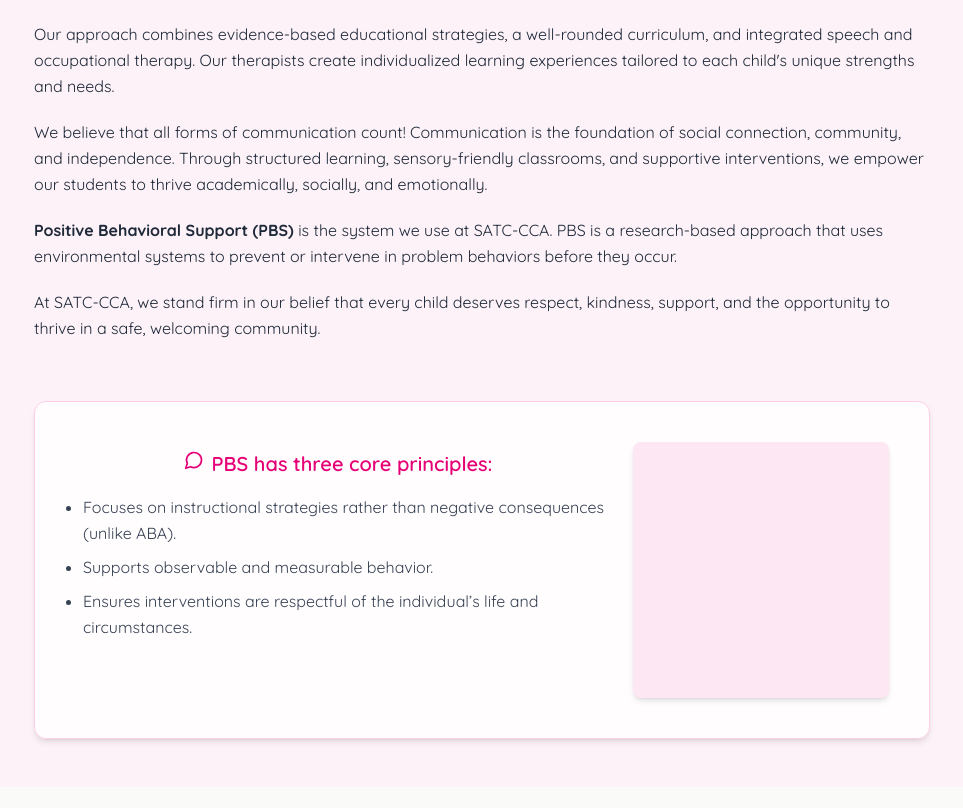
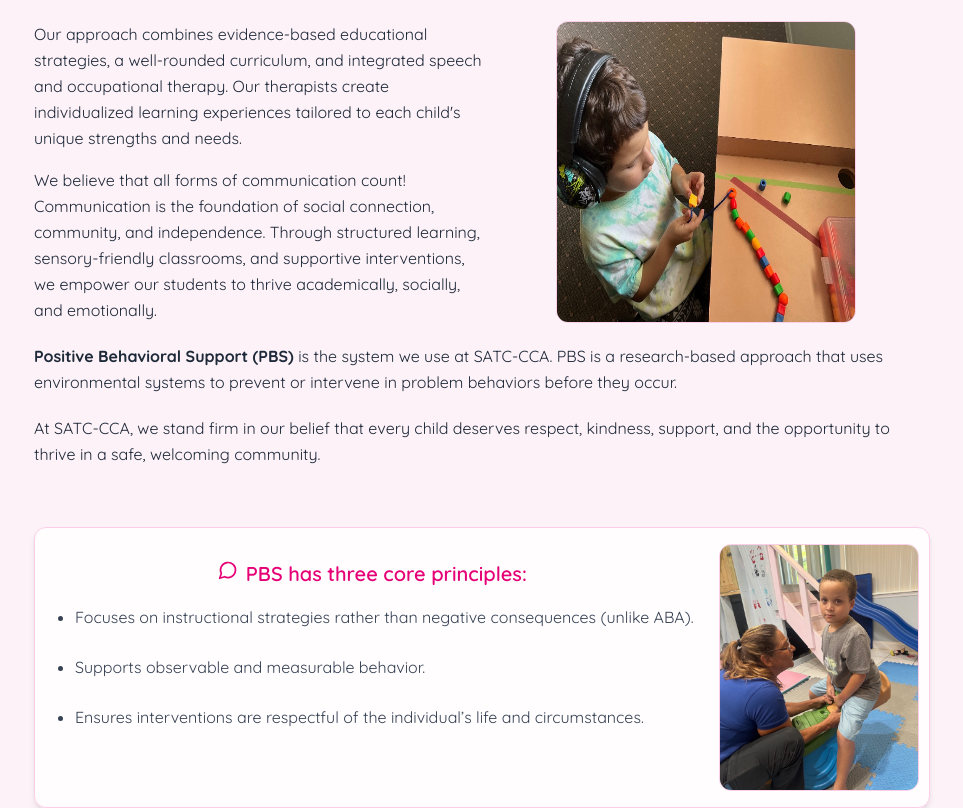
Before and after one commit to Ryan9698/speech-avenues-school, a Next.js app in the folder satc-school/: page / in a window 1280 px wide. Shown: the part 589-1397 px from the top of the page, without its empty margins (158-1121 px from the left). Built offline with nearby package versions, Linux system fonts and the light colour scheme.

Commit message:
Added some photos and started reformatting some elements

```diff
--- a/satc-school/src/components/General/PolaroidGallery/PolaroidFrame.jsx
+++ b/satc-school/src/components/General/PolaroidGallery/PolaroidFrame.jsx
@@ -1,6 +1,7 @@
 'use client';
 import React from 'react';
 import { Caveat } from 'next/font/google';
+import Image from 'next/image';
 
 const caveat = Caveat({ subsets: ['latin'], weight: ['400'] });
 
@@ -9,6 +10,8 @@ export default function PolaroidFrame({
   caption,
   className = '',
   children,
+  width = 200,
+  height = 200,
 }) {
   return (
     <div
@@ -16,10 +19,12 @@ export default function PolaroidFrame({
         className || 'w-48 h-64'
       } bg-white p-3 rounded-md border border-gray-300 shadow-md flex flex-col items-center justify-between`}
     >
-      <img
+      <Image
         src={src}
         alt={caption || 'Polaroid'}
         className="w-full h-[70%] object-cover rounded-sm border border-gray-200"
+        width={width}
+        height={height}
       />
       {caption && (
         <p
--- a/satc-school/src/components/General/PolaroidGallery/index.js
+++ b/satc-school/src/components/General/PolaroidGallery/index.js
@@ -1 +1,3 @@
 export { default as PolaroidGallery } from './PolaroidGallery';
+export { default as PolaroidFrame } from './PolaroidFrame';
+export { default as PolaroidCard } from './PolaroidCard';
--- a/satc-school/src/components/General/index.js
+++ b/satc-school/src/components/General/index.js
@@ -3,3 +3,5 @@ export { ContactMotion } from './ContactMotion';
 export { PencilAnimation } from './PencilAnimation';
 export { PolaroidGallery } from './PolaroidGallery';
 export { AccentText } from './AccentText';
+export { PolaroidFrame } from './PolaroidGallery';
+export { PolaroidCard } from './PolaroidGallery';
--- a/satc-school/src/components/Home/Mission.jsx
+++ b/satc-school/src/components/Home/Mission.jsx
@@ -3,6 +3,8 @@ import { getWhatSetsUsApart } from '@/data';
 import { SlideInViewport, PencilAnimation } from '@/components/General';
 import { MessageCircle } from 'lucide-react';
 import React from 'react';
+import Image from 'next/image';
+import { PolaroidFrame } from '@/components/General/PolaroidGallery';
 
 export default function Mission() {
   // Object for animated info card map
@@ -70,20 +72,40 @@ export default function Mission() {
               autism and other developmental delays.
             </p>
 
-            <p>
-              Our approach combines evidence-based educational strategies, a
-              well-rounded curriculum, and integrated speech and occupational
-              therapy. Our therapists create individualized learning experiences
-              tailored to each child's unique strengths and needs.
-            </p>
-
-            <p>
-              We believe that all forms of communication count! Communication is
-              the foundation of social connection, community, and independence.
-              Through structured learning, sensory-friendly classrooms, and
-              supportive interventions, we empower our students to thrive
-              academically, socially, and emotionally.
-            </p>
+            {/* <PolaroidFrame
+              src="/images/IMG_0420.jpeg"
+              caption="SATC-CCA"
+              width="500"
+              height="500"
+            /> */}
+            <div className="flex flex-col md:flex-row w-full">
+              <div className="flex flex-col md:w-1/2 space-y-4">
+                <p className="">
+                  Our approach combines evidence-based educational strategies, a
+                  well-rounded curriculum, and integrated speech and
+                  occupational therapy. Our therapists create individualized
+                  learning experiences tailored to each child's unique strengths
+                  and needs.
+                </p>
+                <p>
+                  We believe that all forms of communication count!
+                  Communication is the foundation of social connection,
+                  community, and independence. Through structured learning,
+                  sensory-friendly classrooms, and supportive interventions, we
+                  empower our students to thrive academically, socially, and
+                  emotionally.
+                </p>
+              </div>
+              <div className="md:w-1/2 flex justify-center">
+                <Image
+                  src="/images/IMG_0420.jpeg"
+                  alt="SATC-CCA"
+                  width={300}
+                  height={250}
+                  className="object-fill rounded-xl border border-pink-200"
+                />
+              </div>
+            </div>
 
             <p>
               <strong>Positive Behavioral Support (PBS) </strong> is the system
@@ -98,13 +120,13 @@ export default function Mission() {
               safe, welcoming community.
             </p>
 
-            <div className="flex flex-col md:flex-row bg-white/80 backdrop-blur-sm border border-pink-200 rounded-xl p-6 shadow-md">
-              <div className="flex flex-col items-center flex-1">
-                <h3 className="flex text-xl font-semibold mt-6 pb-4 text-pink-600 font-quicksand">
+            <div className="flex flex-col md:flex-row bg-white/80 backdrop-blur-sm border border-pink-200 rounded-xl shadow-md">
+              <div className="flex flex-col items-center p-4">
+                <h3 className="flex text-xl font-semibold mt-4 pb-4 text-pink-600 font-quicksand">
                   <MessageCircle className="mr-2 w-5 h-5" />
                   PBS has three core principles:
                 </h3>
-                <ul className="list-disc pl-6 space-y-2 text-gray-700">
+                <ul className="list-disc pl-6 space-y-6 text-gray-700">
                   <li>
                     Focuses on instructional strategies rather than negative
                     consequences (unlike ABA).
@@ -116,7 +138,15 @@ export default function Mission() {
                   </li>
                 </ul>
               </div>
-              <div className=" bg-pink-100 rounded-lg h-64 w-64 m-4 shadow-md" />
+              <div className="flex-1 flex justify-center items-center ">
+                <Image
+                  src="/images/IMG_0419.jpeg"
+                  alt="SATC-CCA"
+                  width={200}
+                  height={200}
+                  className="object-cover rounded-xl border m-4 border-pink-200"
+                />
+              </div>
             </div>
           </div>
         </div>
--- a/satc-school/src/components/index.js
+++ b/satc-school/src/components/index.js
@@ -6,3 +6,5 @@ export { PencilAnimation } from './General';
 export { SchoolCalendar } from './SchoolCalendar';
 export { CalendarWrapper } from './SchoolCalendar';
 export { PolaroidGallery } from './General';
+export { PolaroidFrame } from './General';
+export { PolaroidCard } from './General';
```
Also changed, not shown: satc-school/public/images/IMG_0419.jpeg (added), satc-school/public/images/IMG_0420.jpeg (added).
